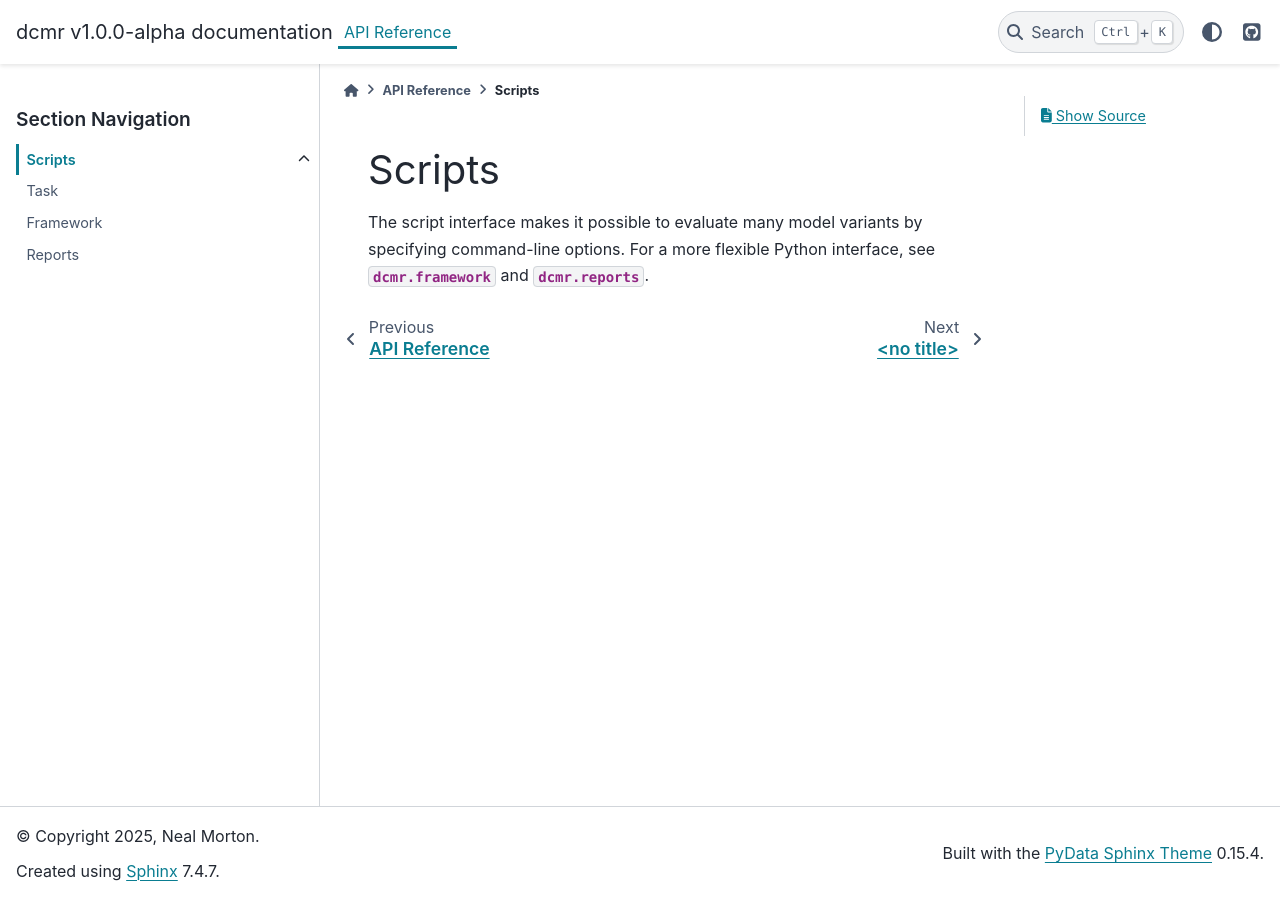
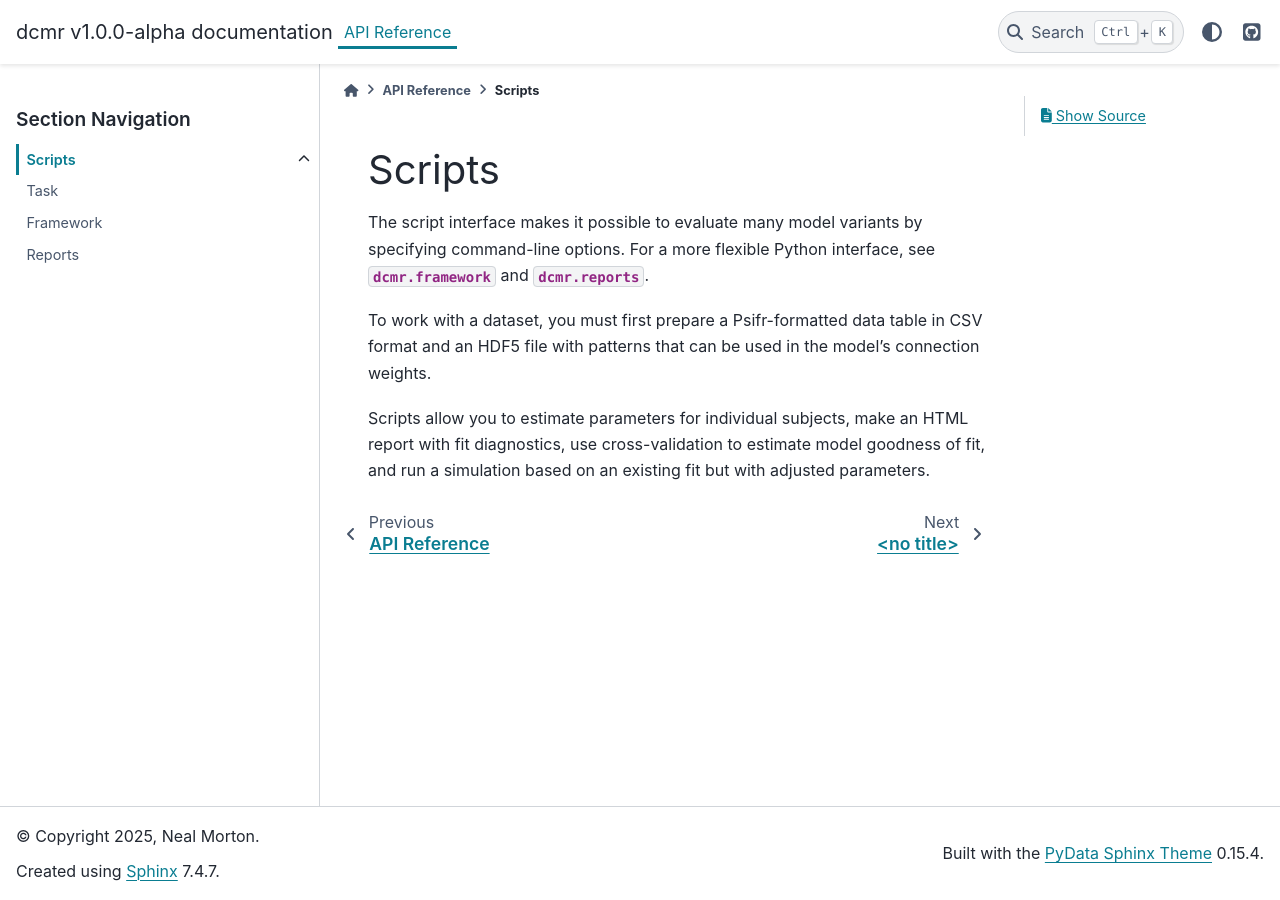
Before and after one commit to cmr-sims/dcmr, a Sphinx documentation site: the page built from docs/source/api/scripts.rst, in a window 1280 px wide. Built offline with Sphinx 7.4.7 and the PyData theme 0.15.4, drawn with Linux system fonts in a browser that asks for light colours.

Commit message:
docs: mention new script

```diff
--- a/docs/source/api/scripts.rst
+++ b/docs/source/api/scripts.rst
@@ -3,6 +3,13 @@ Scripts
 
 The script interface makes it possible to evaluate many model variants by specifying command-line options.
 For a more flexible Python interface, see :py:mod:`dcmr.framework` and :py:mod:`dcmr.reports`.
+
+To work with a dataset, you must first prepare a Psifr-formatted data table in CSV format
+and an HDF5 file with patterns that can be used in the model's connection weights.
+
+Scripts allow you to estimate parameters for individual subjects, make an HTML report with
+fit diagnostics, use cross-validation to estimate model goodness of fit, and run a simulation
+based on an existing fit but with adjusted parameters.
 
 .. toctree::
     :maxdepth: 2
@@ -10,3 +17,4 @@ For a more flexible Python interface, see :py:mod:`dcmr.framework` and :py:mod:`
     /api/scripts/fit_cmr
     /api/scripts/plot_fit
     /api/scripts/xval_cmr
+    /api/scripts/adjust_sim
--- /dev/null
+++ b/docs/source/api/scripts/adjust_sim.rst
@@ -0,0 +1,2 @@
+.. click:: dcmr.cli:adjust_sim
+    :prog: dcmr-adjust-sim
```
